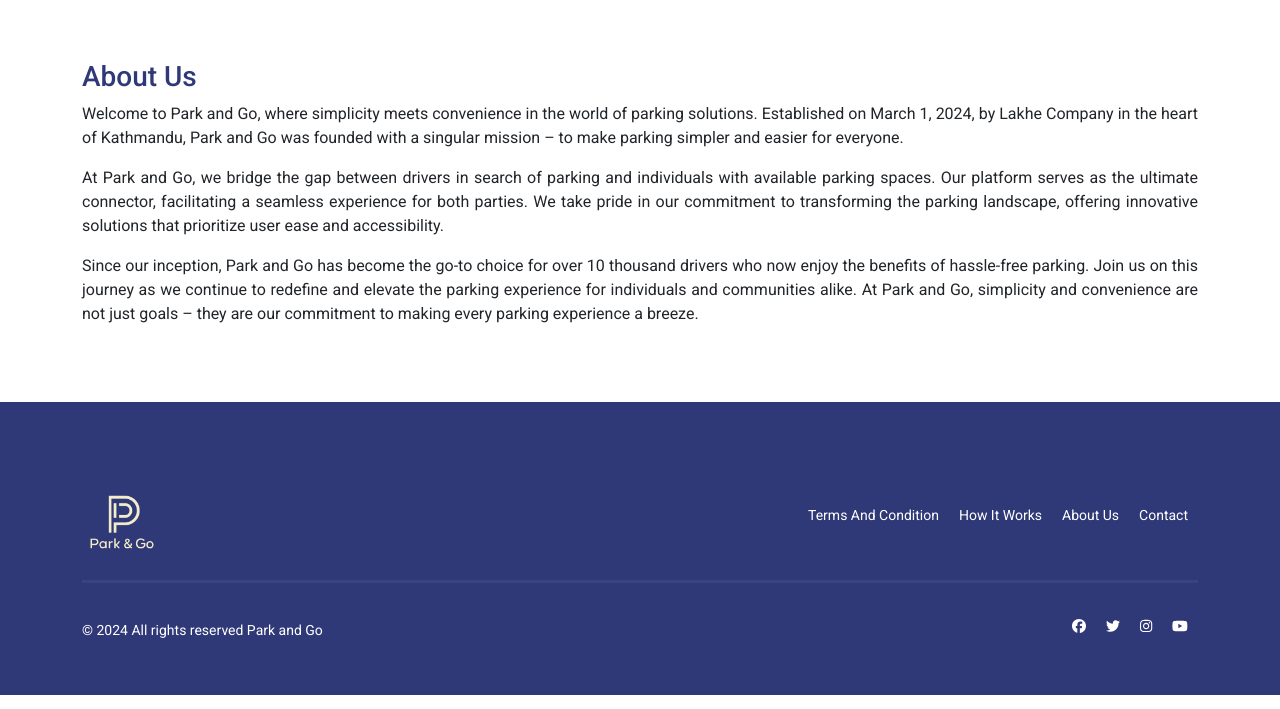
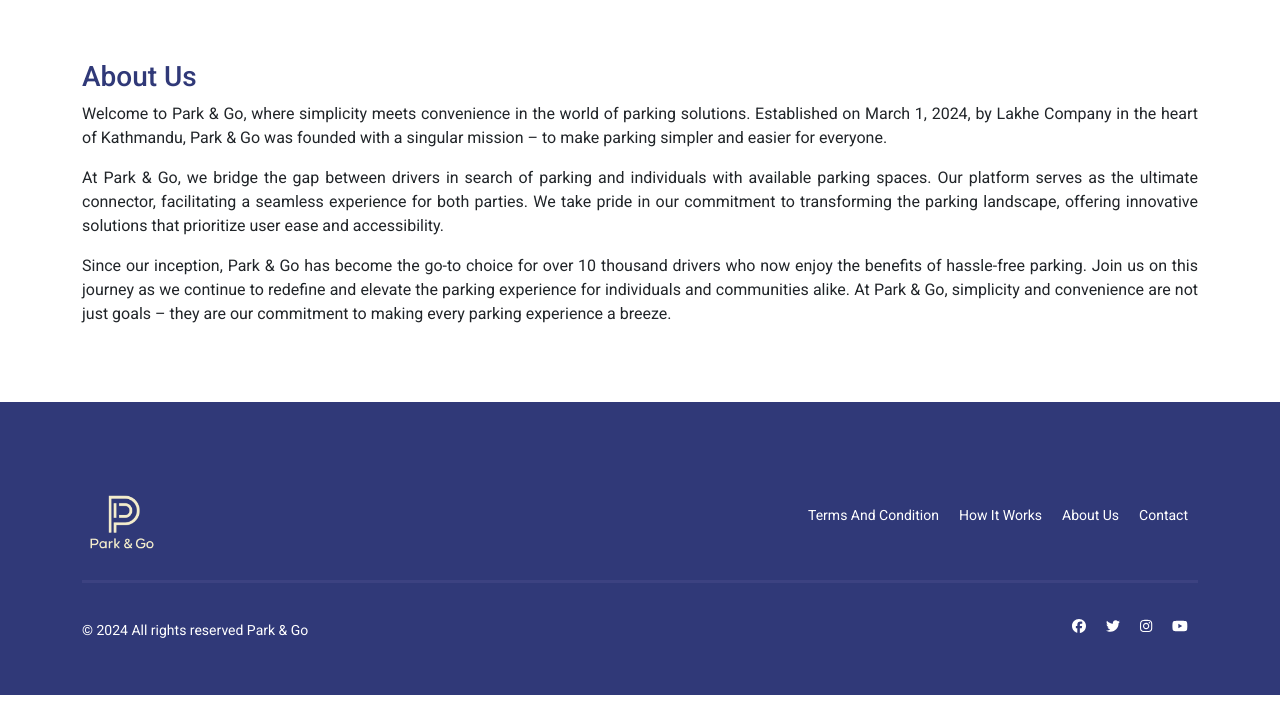
Before and after one commit to mrsafalpiya/parkgo, a Django app: page /about/ in a window 1280 px wide. Shown: the part 91-800 px from the top of the page. Run offline with Django 4.2, Linux system fonts and the light colour scheme; some libraries are stand-ins or nearby versions.

Commit message:
Changed to fancy and sign

```diff
--- a/ParKGO/urls.py
+++ b/ParKGO/urls.py
@@ -18,8 +18,8 @@ from django.urls import path, include
 from django.conf.urls.static import static
 from django.conf import settings
 
-admin.site.site_title = "Park and Go site admin"
-admin.site.site_header = "Park and Go administration"
+admin.site.site_title = "Park & Go site admin"
+admin.site.site_header = "Park & Go administration"
 admin.site.index_title = "Site administration"
 
 urlpatterns = [
--- a/auth_project/templates/about.html
+++ b/auth_project/templates/about.html
@@ -5,13 +5,13 @@
         <div class="container">
           <h3>About Us</h3>
           <p>
-            Welcome to Park and Go, where simplicity meets convenience in the world
+            Welcome to Park & Go, where simplicity meets convenience in the world
             of parking solutions. Established on March 1, 2024, by Lakhe Company
-            in the heart of Kathmandu, Park and Go was founded with a singular
+            in the heart of Kathmandu, Park & Go was founded with a singular
             mission – to make parking simpler and easier for everyone.
           </p>
           <p>
-            At Park and Go, we bridge the gap between drivers in search of parking
+            At Park & Go, we bridge the gap between drivers in search of parking
             and individuals with available parking spaces. Our platform serves
             as the ultimate connector, facilitating a seamless experience for
             both parties. We take pride in our commitment to transforming the
@@ -19,10 +19,10 @@
             user ease and accessibility.
           </p>
           <p>
-            Since our inception, Park and Go has become the go-to choice for over 10
+            Since our inception, Park & Go has become the go-to choice for over 10
             thousand drivers who now enjoy the benefits of hassle-free parking.
             Join us on this journey as we continue to redefine and elevate the
-            parking experience for individuals and communities alike. At Park and Go,
+            parking experience for individuals and communities alike. At Park & Go,
             simplicity and convenience are not just goals – they are our
             commitment to making every parking experience a breeze.
           </p>
--- a/auth_project/templates/admin/base_site.html
+++ b/auth_project/templates/admin/base_site.html
@@ -8,7 +8,7 @@
 {% endblock %}
 {% block branding %}
     <h1 id="site-name">
-        <a href="{% url 'admin:index' %}">Park and Go Admin</a>
+        <a href="{% url 'admin:index' %}">Park & Go Admin</a>
     </h1>
 {% endblock %}
 {% block nav-global %}{% endblock %}
--- a/auth_project/templates/base.html
+++ b/auth_project/templates/base.html
@@ -137,7 +137,7 @@
                 </div>
                 <hr class="hrOne" />
                 <div class="social__info">
-                    <h6>&copy; 2024 All rights reserved Park and Go</h6>
+                    <h6>&copy; 2024 All rights reserved Park & Go</h6>
                     <div class="social__links">
                         <p>
                             <a href=""><i class="fab fa-facebook"></i></a>
--- a/auth_project/templates/forgetpassword.html
+++ b/auth_project/templates/forgetpassword.html
@@ -143,7 +143,7 @@
         </div>
         <hr class="hrOne" />
         <div class="social__info">
-          <h6>&copy; 2024 All rights reserved Park and Go</h6>
+          <h6>&copy; 2024 All rights reserved Park & Go</h6>
           <div class="social__links">
             <p>
               <a href=""><i class="fa fa-facebook"></i></a>
--- a/auth_project/templates/qr-print.html
+++ b/auth_project/templates/qr-print.html
@@ -80,7 +80,7 @@
                       margin-bottom: 4px">
                 All sales are final No-refunds or exchange possible. Please check the date & time of the parking.
             </p>
-            <p style="font-weight: 700; font-size: 18px;">ENJOY YOUR PARKING AT PARK AND GO.</p>
+            <p style="font-weight: 700; font-size: 18px;">ENJOY YOUR PARKING AT PARK & GO.</p>
         </div>
         <script src="https://cdnjs.cloudflare.com/ajax/libs/qrcodejs/1.0.0/qrcode.min.js"
                 integrity="sha512-CNgIRecGo7nphbeZ04Sc13ka07paqdeTu0WR1IM4kNcpmBAUSHSQX0FslNhTDadL4O5SAGapGt4FodqL8My0mA=="
--- a/auth_project/templates/signin.html
+++ b/auth_project/templates/signin.html
@@ -77,7 +77,7 @@
                     </p>
                     <p>
                       By continuing, you agree to the
-                      <a href="/terms">Park and Go Terms Of Use & Privacy Policy</a>
+                      <a href="/terms">Park & Go Terms Of Use & Privacy Policy</a>
                     </p>
                   </div>
                 </div>
```
Also changed, not shown: auth_project/templates/index.html (+6 -6 lines).
